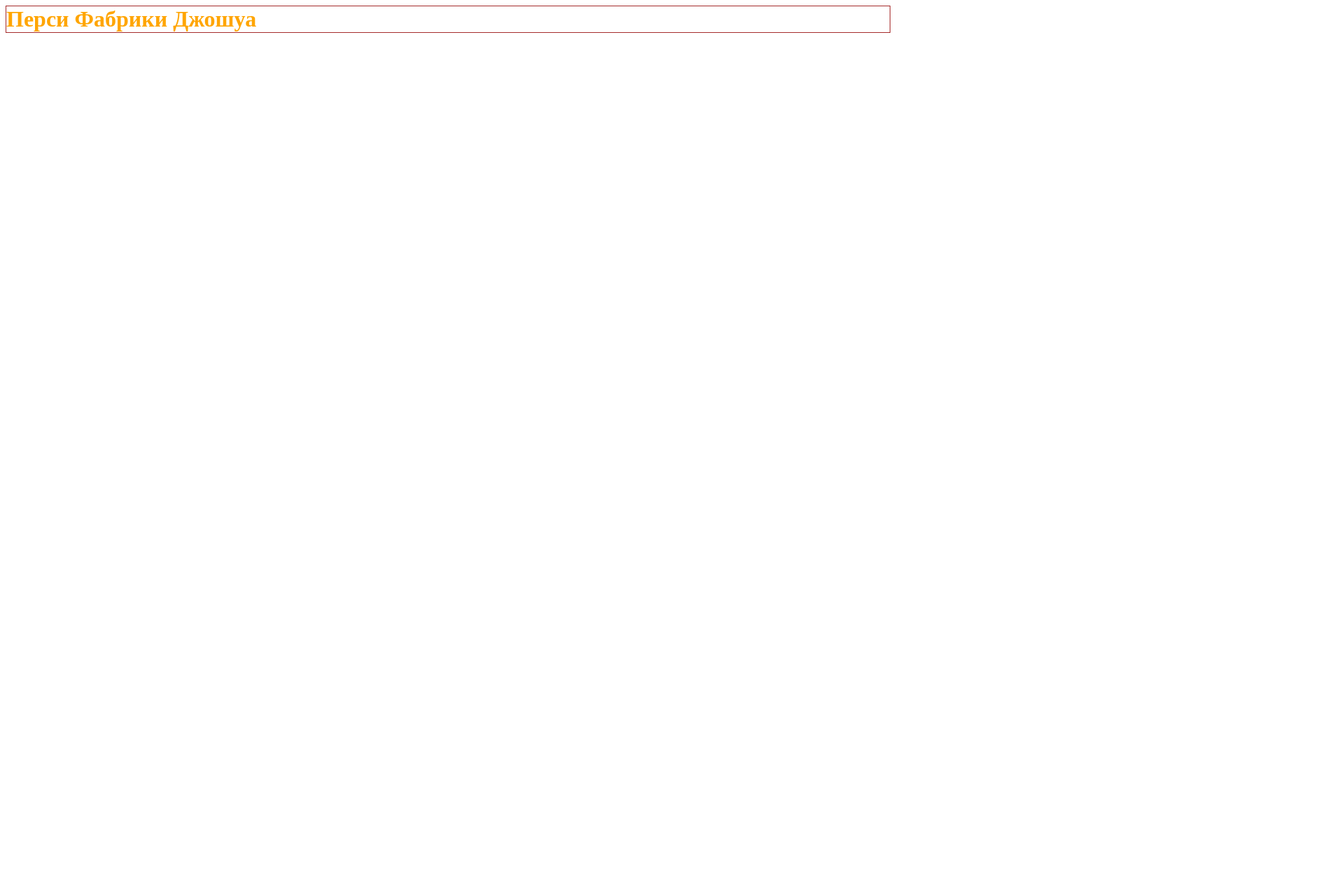
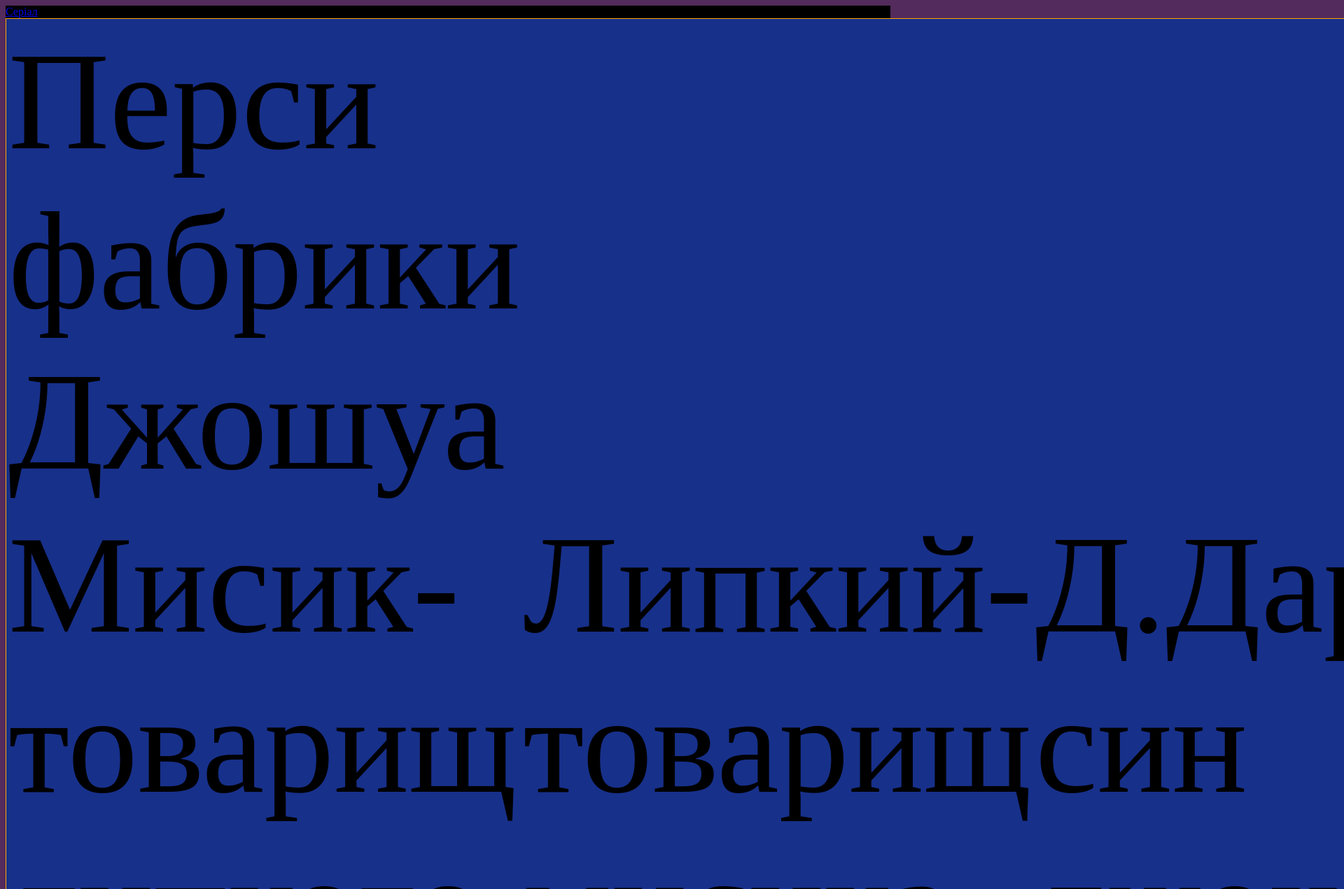
Before and after one commit to ArturBoyko21/Fabrika_Joshua, a plain HTML site: page index.html in a window 1280 px wide. Shown: the top 1271 px of the page at 70% size, 1920 px wide, since content can reach past the window. Before the commit the page ends 800 px from the top, so only its background shows below. Drawn offline with Linux system fonts and the light colour scheme.

Commit message:
Update index.html

```diff
--- a/index.html
+++ b/index.html
@@ -1,3 +1,27 @@
 <html>
-  <h1 style="border:1px solid brown; color:orange">Перси Фабрики Джошуа</h1>
+  <head>
+    <title>Фабрика Джошуа</title>
+  </head>
+  <body style="background:#532b5c">
+  <header style="background-color:black">
+    <a href="https://www.youtube.com/@serialu006">Серіал</a>
+  </header>
+    <main style="background-color:#522f2d">
+  <table style="border:1px solid orange;background-color:#17308a;font-size:200px">
+    <tr>
+      <td>Перси фабрики Джошуа</td>
+    </tr>
+    <tr>
+      <td>Мисик-товарищ липкого</td>
+      <td>Липкий-товарищ мисика</td>
+      <td>Д.Дарвін-син джошуа</td>
+    </tr>
+  </table>
+      <p style="color:#0084ff;text-align:center;background-color:#7a12c9;font-size:40px;">ФАКТИ ПРО ФАБРИКУ ДЖОШУА</p>
+      <p style="font-size:20px">ДАТА ВИХОДУ:2022</p>
+      <p style="font-size:20px">ВСЬОГО СЕЗОНІВ:2</p>
+      <p style="font-size:20px">ОПЕРАТОР ФАБРИКИ ДЖОШУА:Віталік Ганяк(тут може бути його фотка якшоо попросить</p>
+      </main>
+    <footer style="color:blue;background-color:black">Автор сайту:Бойко Артур Романович</footer>
+    </body>
 </html>
```
